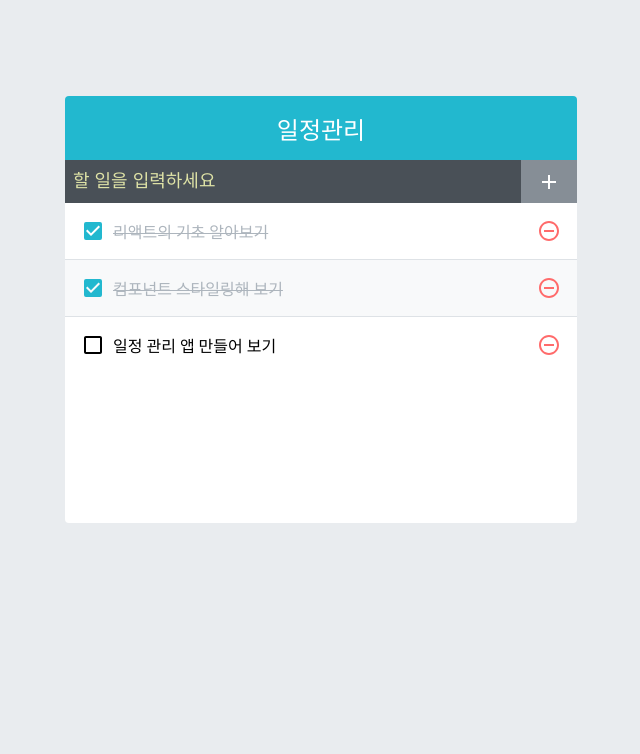
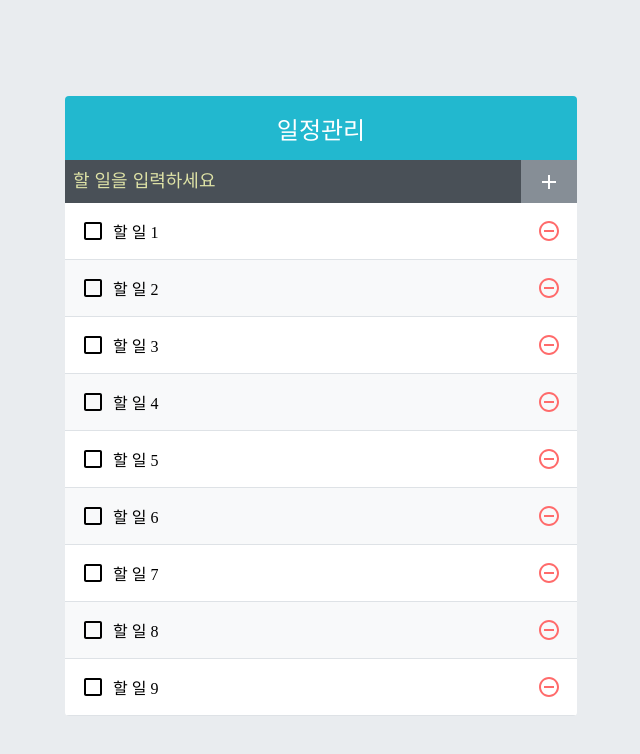
Before and after one commit to junsung5779/ReactStudy, a React (Create React App) app in the folder todo-app/: page / in a window 1280 px wide. Shown: the top 754 px of the page, without its empty margins (319-959 px from the left). Built offline with nearby package versions, Linux system fonts and the light colour scheme.

Commit message:
React.memo를 사용하여 성능 최적화

```diff
--- a/todo-app/src/App.js
+++ b/todo-app/src/App.js
@@ -3,24 +3,20 @@ import TodoInsert from './components/TodoInsert';
 import TodoList from './components/TodoList';
 import TodoTemplate from './components/TodoTemplate';
 
+function createBulkTools() {
+    const array = [];
+    for (let i = 1; i <= 2500; i++) {
+        array.push({
+            id: i,
+            text: `할 일 ${i}`,
+            checked: false,
+        });
+    }
+    return array;
+}
+
 const App = () => {
-    const [todos, setTodos] = useState([
-        {
-            id: 1,
-            text: '리액트의 기초 알아보기',
-            checked: true,
-        },
-        {
-            id: 2,
-            text: '컴포넌트 스타일링해 보기',
-            checked: true,
-        },
-        {
-            id: 3,
-            text: '일정 관리 앱 만들어 보기',
-            checked: false,
-        },
-    ]);
+    const [todos, setTodos] = useState(createBulkTools);
     // 고윳값으로 사용될 id
     // ref를 사용하여 변수 담기
     const nextId = useRef(4);
```
Also changed, not shown: todo-app/src/components/TodoListItem.js (+10 -1 lines).
